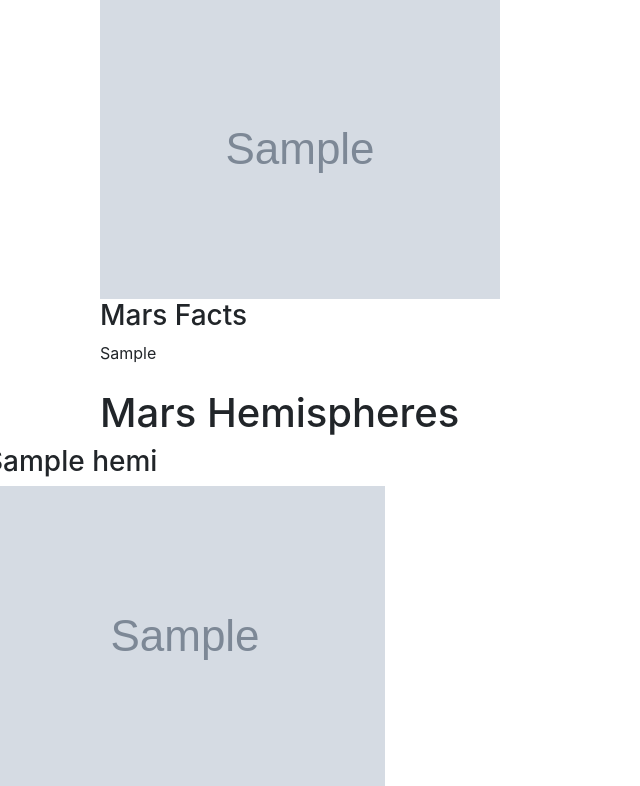
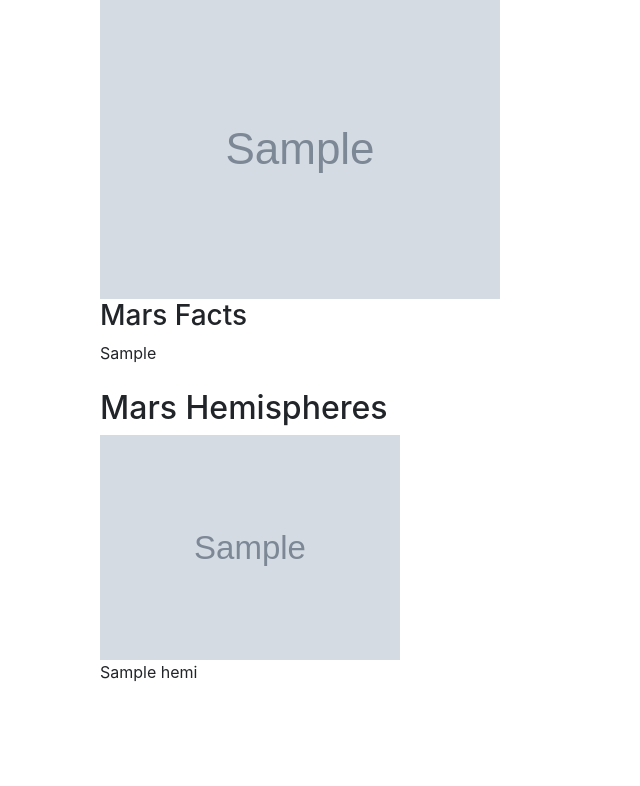
Before and after one commit to tiffanyharris711/web-scraping-challenge, a Flask app: page / in a window 1280 px wide. Shown: the part 506-1292 px from the top of the page, without its empty margins (0-640 px from the left). After the commit the page ends 1188 px from the top, so only its background shows below. Run offline with Flask 2, Linux system fonts and the light colour scheme; grey boxes marked "Sample" are stand-in pictures; a database or web service that is not in the repository returns one stand-in record (values such as "Sample title"); some libraries are stand-ins or nearby versions.

Commit message:
finished hemi images

```diff
--- a/Missions_to_Mars/Templates/index.html
+++ b/Missions_to_Mars/Templates/index.html
@@ -39,26 +39,26 @@
 
         <div>
           <br>
-          <h1>Mars Hemispheres</h1>
-        </div>
+          <h2>Mars Hemispheres</h2>
+
+          <div class="row">
+            {% for hemi in mars_data.hemispheres %}
+            <div class="col col-6">
+                <div class="boxmargin">
+                    <img src="{{ hemi.img_url }}" alt="" width ="300">
+                    <p>{{ hemi.title}}</p>
+                </div>
+            </div>
+            {% endfor %}
+          </div>
+
         </div>
       </div>
     </div>
-  </div>
-
-  <div class="row">
-
-    {% for hemi in mars_data.Hemispheres%}
-    <div class="cold-md-3">
-      <h3>{{ hemi.title }}</h3>
-      <img src="{{ hemi.img_url }}" alt="">
-    </div>
-    {% endfor %}
-
 
   </div>
 
-
+</div>
     <script src="https://code.jquery.com/jquery-3.3.1.slim.min.js" integrity="sha384-q8i/X+965DzO0rT7abK41JStQIAqVgRVzpbzo5smXKp4YfRvH+8abtTE1Pi6jizo" crossorigin="anonymous"></script>
     <script src="https://cdnjs.cloudflare.com/ajax/libs/popper.js/1.14.7/umd/popper.min.js" integrity="sha384-UO2eT0CpHqdSJQ6hJty5KVphtPhzWj9WO1clHTMGa3JDZwrnQq4sF86dIHNDz0W1" crossorigin="anonymous"></script>
     <script src="https://stackpath.bootstrapcdn.com/bootstrap/4.3.1/js/bootstrap.min.js" integrity="sha384-JjSmVgyd0p3pXB1rRibZUAYoIIy6OrQ6VrjIEaFf/nJGzIxFDsf4x0xIM+B07jRM" crossorigin="anonymous"></script>
```
